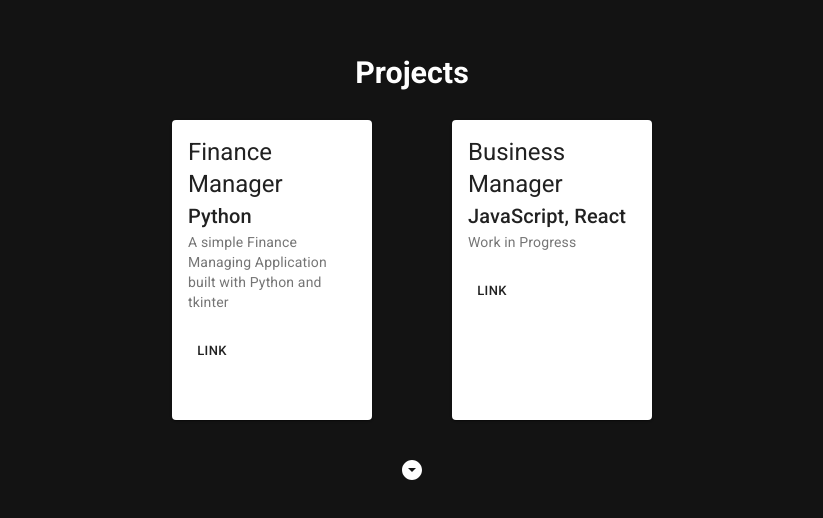
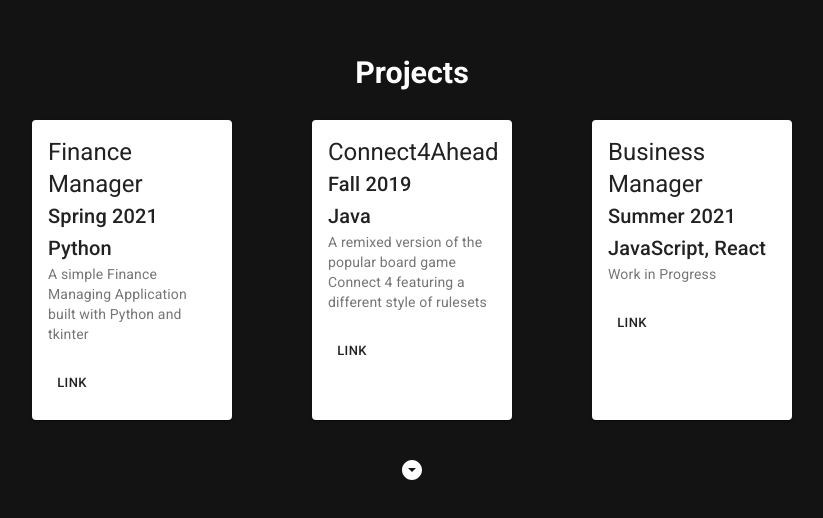
Before and after one commit to setoi1/React-Personal-Portfolio, a React (Create React App) app: page / in a window 1280 px wide. Shown: the part 1744-2262 px from the top of the page, without its empty margins (228-1051 px from the left). Built offline with nearby package versions, Linux system fonts and the light colour scheme.

Commit message:
Added new project to Project section

```diff
--- a/src/components/Projects.js
+++ b/src/components/Projects.js
@@ -17,15 +17,29 @@ const Projects = () => {
             <ProjectCard
               title="Finance Manager"
               techStack="Python"
+              date="Spring 2021"
               description="A simple Finance Managing Application built with Python and tkinter"
               link="https://github.com/marinom1/FiMan-Financial_Manager"
+              logo="C:\Users\iseto\Desktop\vscode\JavaScript\Portfolio\src\images\python-logo.jpg"
+            />
+          </Grid>
+          <Grid item>
+            <ProjectCard
+              title="Connect4Ahead"
+              techStack="Java"
+              date="Fall 2019"
+              description="A remixed version of the popular board game Connect 4 featuring a different style of rulesets"
+              link="https://github.com/setoi1/Connect4Ahead"
+              logo="C:\Users\iseto\Desktop\vscode\JavaScript\Portfolio\src\images\java-logo.jpg"
             />
           </Grid>
           <Grid item>
             <ProjectCard
               title="Business Manager"
               techStack="JavaScript, React"
+              date="Summer 2021"
               description="Work in Progress"
+              link=""
             />
           </Grid>
         </Grid>
```
